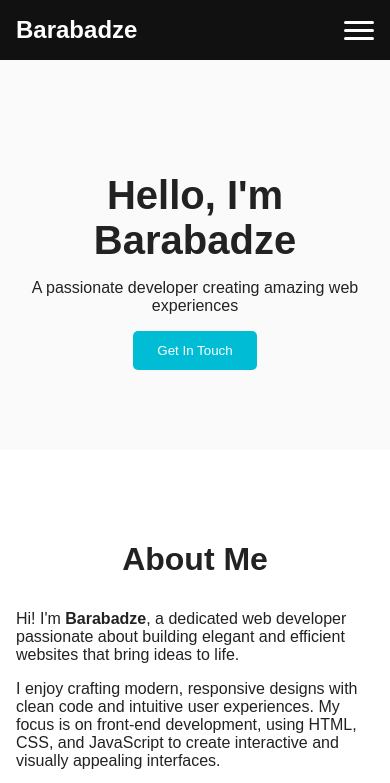
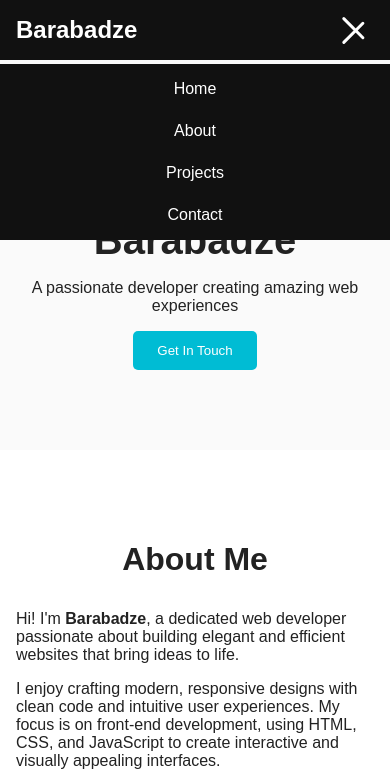
Before and after one commit to PavleBarabadze/saboloo-proeqti, a website built with Vite: page index.html in a window 390 px wide. Both pictures are taken after a click on the element 359 px from the left and 30 px from the top of the page. Shown: the top 783 px of the page. Built offline with nearby package versions, Linux system fonts and the light colour scheme.

Commit message:
create humburger menu

```diff
--- a/index.html
+++ b/index.html
@@ -5,7 +5,7 @@
     <link rel="icon" type="image/svg+xml" href="/vite.svg" />
     <meta name="viewport" content="width=device-width, initial-scale=1.0" />
     <title>Barabadze Portfolio</title>
-    <link rel="stylesheet" href="./src/style.css" />
+    <link rel="stylesheet" href="src/style.css" />
   </head>
 
   <body>
@@ -175,6 +175,6 @@
       </div>
     </footer>
 
-    <script src="script.js"></script>
+    <script src="src/script.js"></script>
   </body>
 </html>
--- /dev/null
+++ b/src/script.js
@@ -0,0 +1,18 @@
+// ===== HAMBURGER MENU =====
+const menuToggle = document.getElementById("menu-toggle");
+const navLinks = document.getElementById("nav-links");
+
+menuToggle.addEventListener("click", () => {
+  menuToggle.classList.toggle("active");
+  navLinks.classList.toggle("active");
+});
+
+document.querySelectorAll(".nav-link").forEach((link) => {
+  link.addEventListener("click", () => {
+    menuToggle.classList.remove("active");
+    navLinks.classList.remove("active");
+  });
+});
+
+// ===== AUTO YEAR IN FOOTER =====
+document.getElementById("year").textContent = new Date().getFullYear();
```
